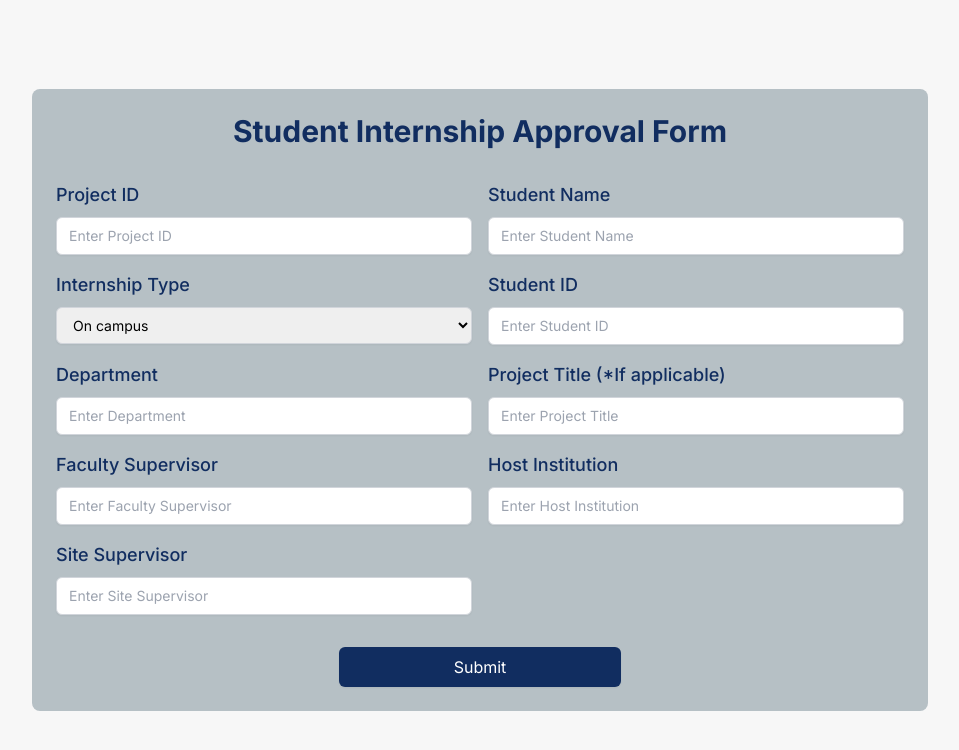
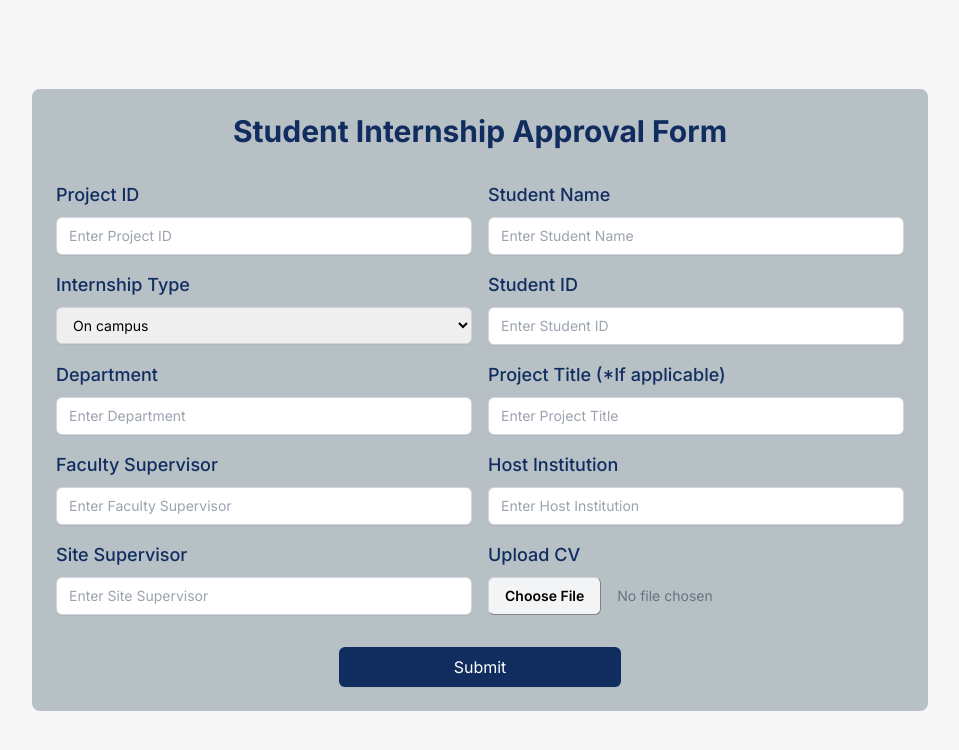
Before and after one commit to quratulain08/my-app, a Next.js app: page /Forms/StudentInternshipApprovalForm in a window 1280 px wide. Shown: the top 750 px of the page, without its empty margins (160-1119 px from the left). Built offline with nearby package versions, Linux system fonts and the light colour scheme.

Commit message:
modification

```diff
--- a/src/app/Forms/StudentInternshipApprovalForm/page.tsx
+++ b/src/app/Forms/StudentInternshipApprovalForm/page.tsx
@@ -11,6 +11,7 @@ const StudentInternshipApprovalForm: React.FC = () => {
   const [facultySupervisor, setFacultySupervisor] = useState<string>('');
   const [hostInstitution, setHostInstitution] = useState<string>('');
   const [siteSupervisor, setSiteSupervisor] = useState<string>('');
+  const [cv, setCv] = useState<File | null>(null);
 
   // Handle form submission
   const handleSubmit = (event: FormEvent<HTMLFormElement>): void => {
@@ -25,6 +26,7 @@ const StudentInternshipApprovalForm: React.FC = () => {
       facultySupervisor,
       hostInstitution,
       siteSupervisor,
+      cv: cv ? cv.name : 'No file uploaded', // Include file name or status
     };
     console.log(internshipObj);
 
@@ -41,6 +43,14 @@ const StudentInternshipApprovalForm: React.FC = () => {
     setFacultySupervisor('');
     setHostInstitution('');
     setSiteSupervisor('');
+    setCv(null); // Reset file input
+  };
+
+  // Handle file selection
+  const handleFileChange = (event: React.ChangeEvent<HTMLInputElement>) => {
+    if (event.target.files && event.target.files.length > 0) {
+      setCv(event.target.files[0]);
+    }
   };
 
   return (
@@ -189,6 +199,19 @@ const StudentInternshipApprovalForm: React.FC = () => {
                 className="w-full px-3 py-2 border border-gray-300 rounded-md shadow-sm text-black focus:outline-none focus:ring-indigo-500 focus:border-indigo-500 sm:text-sm"
               />
             </div>
+
+            {/* CV Upload */}
+            <div>
+              <label htmlFor="cv" className="block mb-2 text-base sm:text-lg font-medium">
+                Upload CV
+              </label>
+              <input
+                id="cv"
+                type="file"
+                onChange={handleFileChange}
+                className="w-full text-sm text-gray-500 file:mr-4 file:py-2 file:px-4 file:border file:border-gray-300 file:rounded-md file:text-sm file:font-semibold file:bg-gray-100 hover:file:bg-gray-200"
+              />
+            </div>
           </div>
 
           {/* Submit Button */}
```
